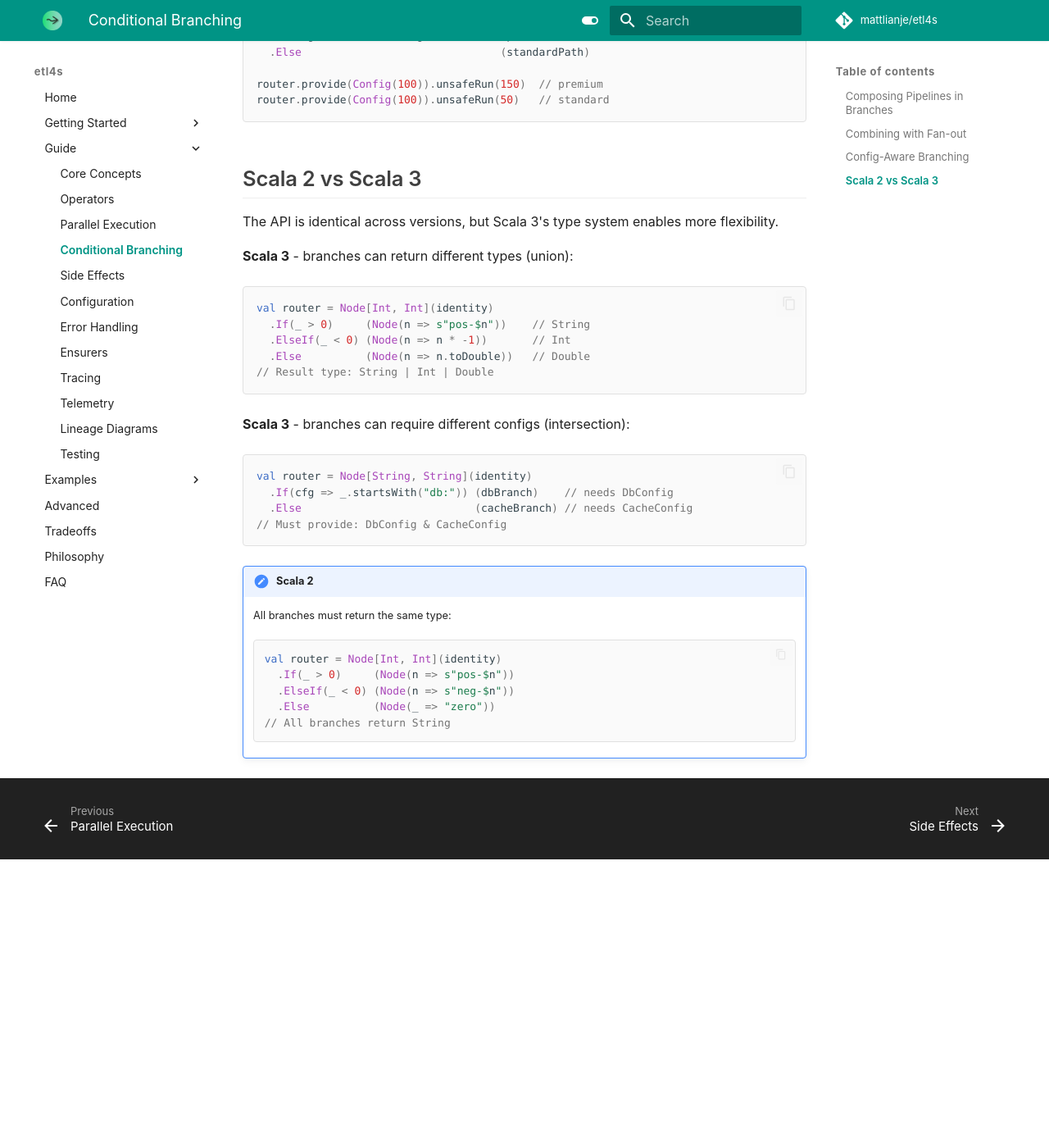
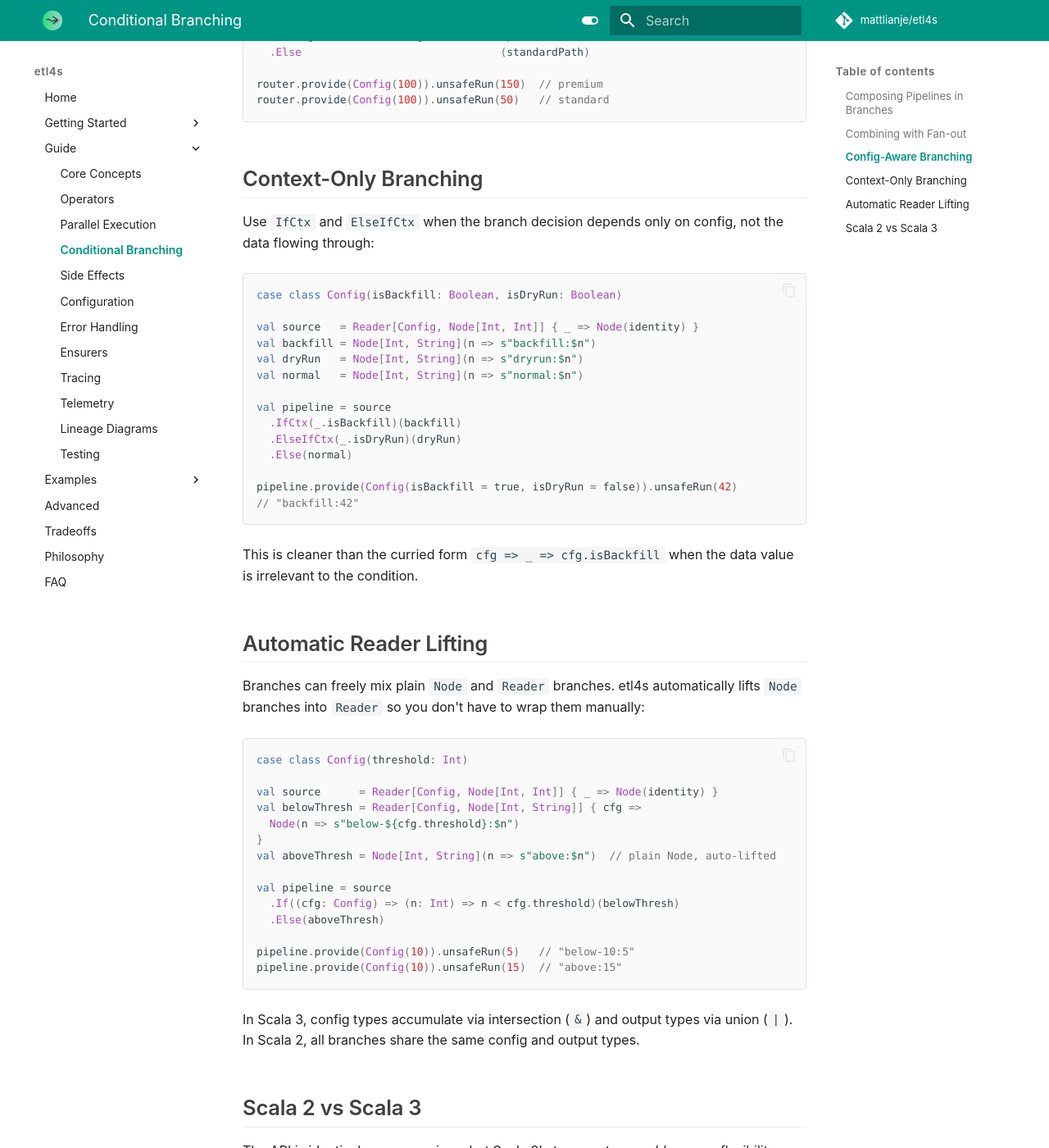
Before and after one commit to mattlianje/etl4s, an MkDocs documentation site: the page built from docs/branching.md, in a window 1280 px wide and 1400 px high, scrolled down 1483 px. Shown: the whole window at 82% size. Built offline with MkDocs 1.6.1 and Material for MkDocs 9.7.7, drawn with Linux system fonts in a browser that asks for light colours; comment, search, counter and statistics services are not loaded; before the commit the page ends 2531 px from its top, so only the background shows below that.

Commit message:
feat: update docs with If/ElseCtx branching + Otel

````diff
--- a/docs/branching.md
+++ b/docs/branching.md
@@ -63,6 +63,52 @@ router.provide(Config(100)).unsafeRun(150)  // premium
 router.provide(Config(100)).unsafeRun(50)   // standard
 ```
 
+## Context-Only Branching
+
+Use `IfCtx` and `ElseIfCtx` when the branch decision depends only on config, not the data flowing through:
+
+```scala
+case class Config(isBackfill: Boolean, isDryRun: Boolean)
+
+val source   = Reader[Config, Node[Int, Int]] { _ => Node(identity) }
+val backfill = Node[Int, String](n => s"backfill:$n")
+val dryRun   = Node[Int, String](n => s"dryrun:$n")
+val normal   = Node[Int, String](n => s"normal:$n")
+
+val pipeline = source
+  .IfCtx(_.isBackfill)(backfill)
+  .ElseIfCtx(_.isDryRun)(dryRun)
+  .Else(normal)
+
+pipeline.provide(Config(isBackfill = true, isDryRun = false)).unsafeRun(42)
+// "backfill:42"
+```
+
+This is cleaner than the curried form `cfg => _ => cfg.isBackfill` when the data value is irrelevant to the condition.
+
+## Automatic Reader Lifting
+
+Branches can freely mix plain `Node` and `Reader` branches. etl4s automatically lifts `Node` branches into `Reader` so you don't have to wrap them manually:
+
+```scala
+case class Config(threshold: Int)
+
+val source      = Reader[Config, Node[Int, Int]] { _ => Node(identity) }
+val belowThresh = Reader[Config, Node[Int, String]] { cfg =>
+  Node(n => s"below-${cfg.threshold}:$n")
+}
+val aboveThresh = Node[Int, String](n => s"above:$n")  // plain Node, auto-lifted
+
+val pipeline = source
+  .If((cfg: Config) => (n: Int) => n < cfg.threshold)(belowThresh)
+  .Else(aboveThresh)
+
+pipeline.provide(Config(10)).unsafeRun(5)   // "below-10:5"
+pipeline.provide(Config(10)).unsafeRun(15)  // "above:15"
+```
+
+In Scala 3, config types accumulate via intersection (`&`) and output types via union (`|`). In Scala 2, all branches share the same config and output types.
+
 ## Scala 2 vs Scala 3
 
 The API is identical across versions, but Scala 3's type system enables more flexibility.
````
Also changed, not shown: README.md (+23 -3 lines), docs/examples-flink.md (+1 -1 lines), docs/examples-spark.md (+1 -1 lines), docs/installation.md (+2 -2 lines), docs/opentelemetry.md (+35 -0 lines), 2 other files.
